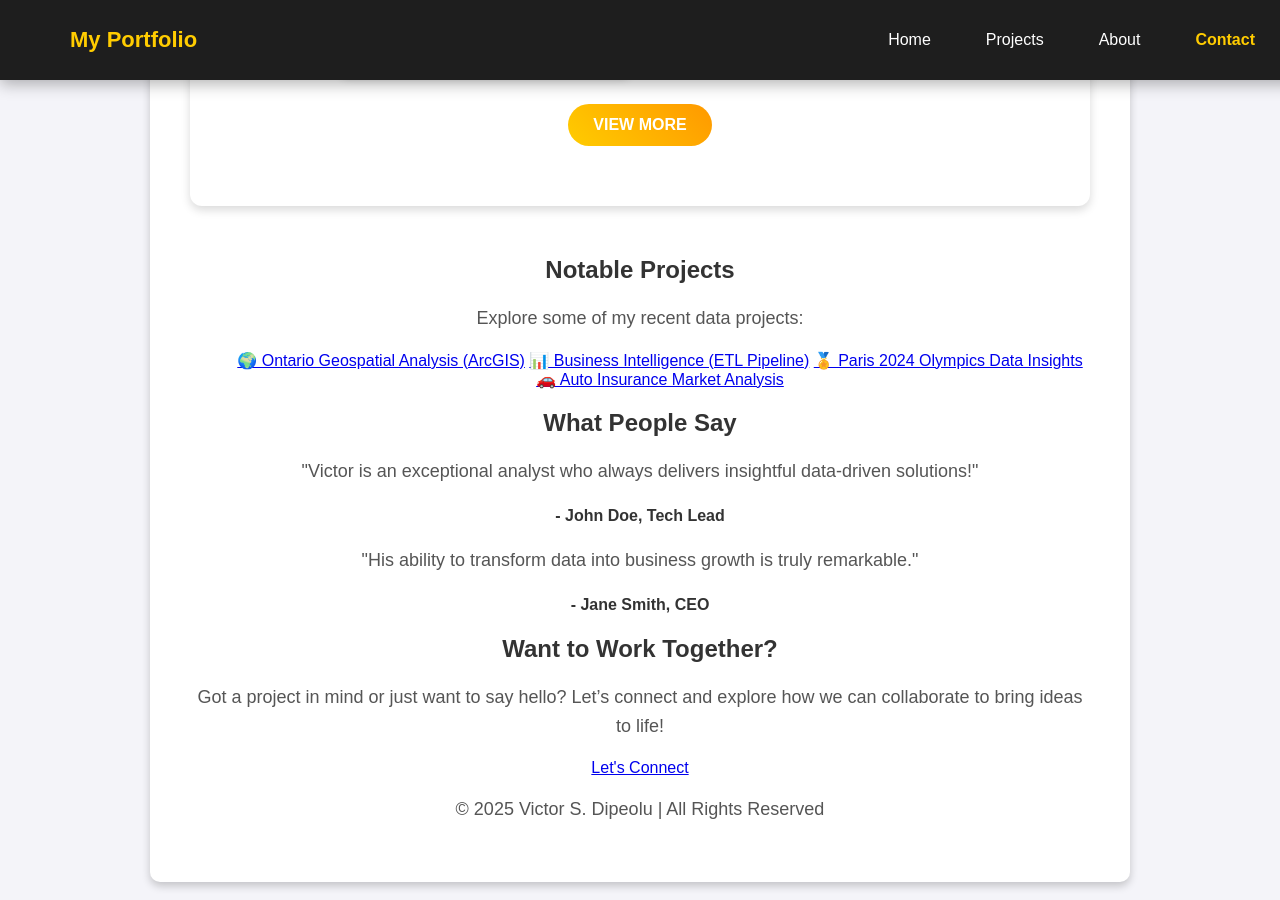
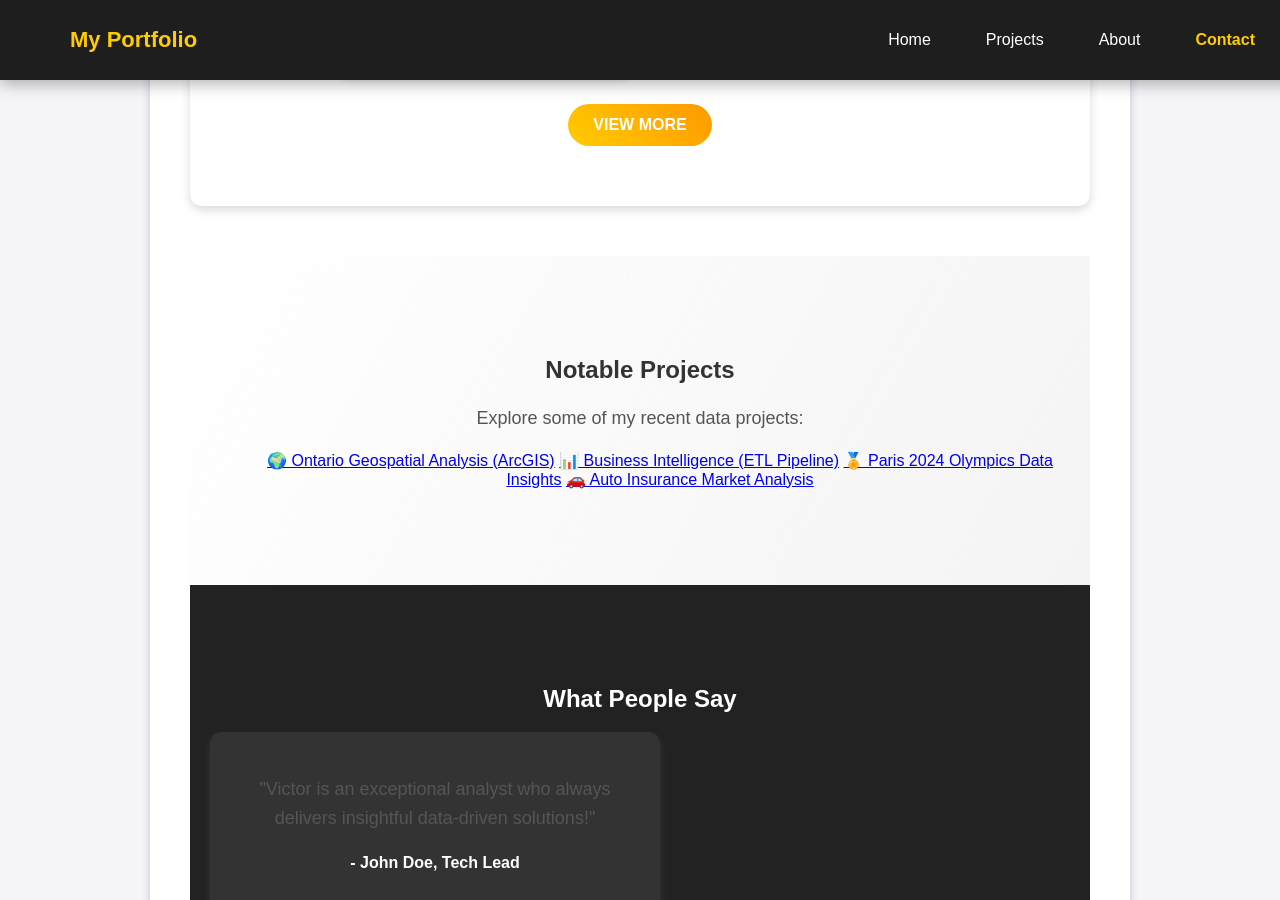
Before and after one commit to Vicmandip1/Portfolio, a Jekyll site: the page about.html, which Jekyll copies as it is, in a window 1280 px wide and 900 px high, scrolled down 3024 px. Built offline with Jekyll 4.4.1, drawn with Linux system fonts in a browser that asks for light colours.

Commit message:
Update about.css

```diff
--- a/assets/styles/about.css
+++ b/assets/styles/about.css
@@ -309,8 +309,37 @@ body {
 }
 
 /* ==============================
-   ✅ Notable Projects - Hover Animations
+   ✅ Notable Projects Section
 ================================= */
+.projects-section {
+    text-align: center;
+    padding: 80px 20px;
+    background: linear-gradient(120deg, #ffffff, #f4f4f4);
+}
+
+.section-title {
+    font-size: 2.8rem;
+    font-weight: bold;
+    color: #222;
+    margin-bottom: 10px;
+}
+
+.section-subtitle {
+    font-size: 1.2rem;
+    color: #555;
+    margin-bottom: 30px;
+}
+
+/* ✅ Projects Grid */
+.project-grid {
+    display: grid;
+    grid-template-columns: repeat(2, 1fr);
+    gap: 20px;
+    max-width: 900px;
+    margin: auto;
+}
+
+/* ✅ Project Cards */
 .project-card {
     background: white;
     padding: 20px;
@@ -320,27 +349,26 @@ body {
     transition: transform 0.3s ease-in-out, box-shadow 0.3s ease-in-out;
 }
 
-/* ✅ Hover Effect - Lift & Shadow */
 .project-card:hover {
     transform: translateY(-5px);
     box-shadow: 0 8px 16px rgba(0, 0, 0, 0.2);
 }
 
-/* ✅ Project Card Image Hover Effect */
+/* ✅ Project Card Image */
 .project-card img {
     width: 100%;
     height: auto;
     border-radius: 8px;
+    margin-bottom: 15px;
     transition: transform 0.3s ease-in-out;
 }
 
-/* ✅ Image Slight Zoom on Hover */
 .project-card:hover img {
     transform: scale(1.05);
 }
 
-/* ✅ Project Card Button Hover Effect */
-.project-card .view-btn {
+/* ✅ View Button */
+.view-btn {
     display: inline-block;
     padding: 10px 20px;
     font-size: 1rem;
@@ -352,8 +380,63 @@ body {
     transition: transform 0.3s ease-in-out, background 0.3s ease-in-out;
 }
 
-/* ✅ Button Animation */
-.project-card .view-btn:hover {
+.view-btn:hover {
     transform: scale(1.05);
     background: linear-gradient(45deg, #ff9900, #ffcc00);
 }
+
+/* ==============================
+   ✅ Testimonials Section
+================================= */
+.testimonials {
+    text-align: center;
+    padding: 80px 20px;
+    background: #222;
+    color: white;
+}
+
+.testimonial {
+    background: #333;
+    padding: 25px;
+    border-radius: 12px;
+    max-width: 400px;
+    text-align: center;
+    box-shadow: 0 4px 8px rgba(255, 255, 255, 0.1);
+    transition: transform 0.3s ease-in-out;
+}
+
+.testimonial:hover {
+    transform: scale(1.05);
+}
+
+/* ==============================
+   ✅ Let's Connect Section
+================================= */
+.connect-section {
+    text-align: center;
+    background: linear-gradient(45deg, #201e30, #5768e5);
+    color: white;
+    padding: 50px 20px;
+    border-radius: 10px;
+    max-width: 800px;
+    margin: 50px auto;
+    box-shadow: 0px 4px 10px rgba(0, 0, 0, 0.2);
+}
+
+.connect-btn {
+    display: inline-block;
+    padding: 12px 25px;
+    font-size: 1.2rem;
+    font-weight: bold;
+    text-transform: uppercase;
+    text-decoration: none;
+    color: #fff;
+    background: linear-gradient(45deg, #ffcc00, #ff9900);
+    border-radius: 30px;
+    transition: transform 0.3s ease-in-out;
+}
+
+.connect-btn:hover {
+    transform: scale(1.1);
+    background: linear-gradient(45deg, #ff9900, #ffcc00);
+}
```
